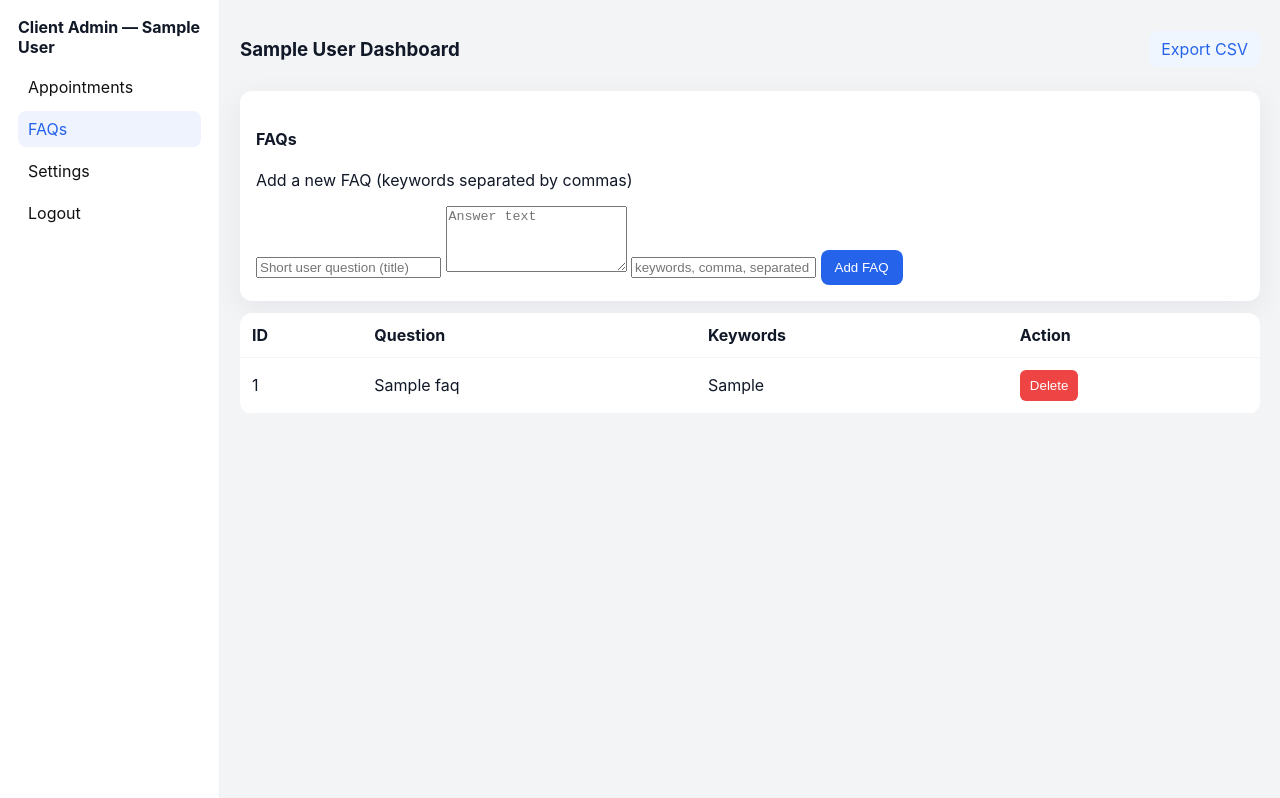
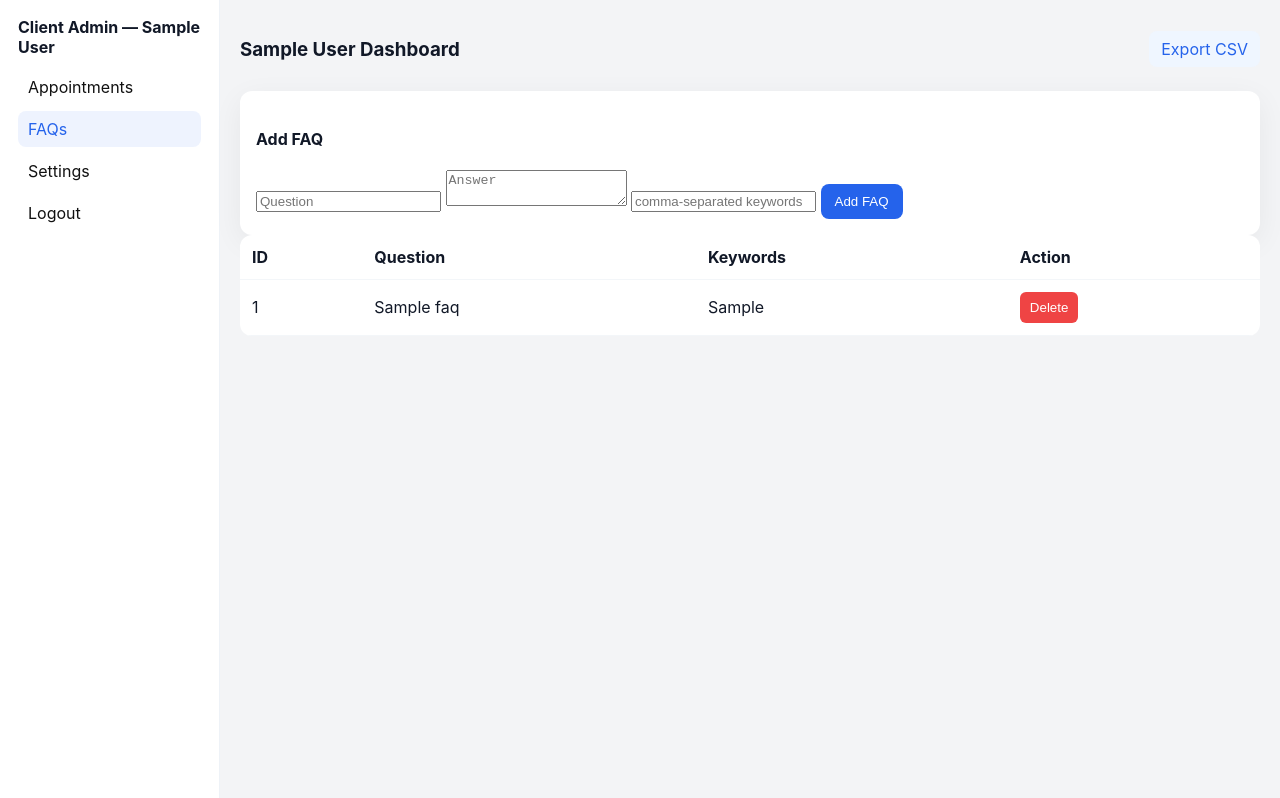
Before and after one commit to sath544/ai-receptionist, a Flask app: page /admin/faqs in a window 1280 px wide. Shown: the part 1-799 px from the top of the page. Run offline with Flask 3, Linux system fonts and the light colour scheme; the visitor is signed in with stand-in values (Sample User, id 1); tables that the repository leaves empty hold one stand-in row (Sample ...).

Commit message:
Update client_admin.html

```diff
--- a/templates/client_admin.html
+++ b/templates/client_admin.html
@@ -1,9 +1,9 @@
+<!-- templates/client_admin.html -->
 <!doctype html>
-<html lang="en">
+<html>
 <head>
   <meta charset="utf-8" />
-  <title>{{ session.client_name }} — Client Admin</title>
-  <meta name="viewport" content="width=device-width,initial-scale=1" />
+  <title>Client Admin</title>
   <link rel="stylesheet" href="/static/style.css" />
 </head>
 <body>
@@ -11,32 +11,27 @@
     <aside class="admin-sidebar">
       <div class="brand">Client Admin — {{ session.client_name }}</div>
       <nav>
-        <a href="/admin" class="{% if active=='appointments' %}active{% endif %}">Appointments</a>
-        <a href="/admin/faqs" class="{% if active=='faqs' %}active{% endif %}">FAQs</a>
-        <a href="/admin/settings" class="{% if active=='settings' %}active{% endif %}">Settings</a>
-        <a href="/admin/logout">Logout</a>
+        <a href="{{ url_for('admin_dashboard') }}" class="{% if active=='appointments' %}active{% endif %}">Appointments</a>
+        <a href="{{ url_for('admin_faqs') }}" class="{% if active=='faqs' %}active{% endif %}">FAQs</a>
+        <a href="{{ url_for('admin_settings') }}" class="{% if active=='settings' %}active{% endif %}">Settings</a>
+        <a href="{{ url_for('admin_logout') }}">Logout</a>
       </nav>
     </aside>
 
     <main class="admin-main">
       <header class="admin-top">
         <h3>{{ session.client_name }} Dashboard</h3>
-        <div>
-          <a class="btn" href="/admin/export">Export CSV</a>
-        </div>
+        <div><a class="btn" href="{{ url_for('admin_export') }}">Export CSV</a></div>
       </header>
 
       <section class="admin-content">
         {% if section == 'appointments' %}
           <form method="get" class="search-form">
-            <input name="q" placeholder="Search name or purpose" value="{{ q }}">
+            <input name="q" placeholder="Search" value="{{ q }}">
             <button class="btn">Search</button>
           </form>
-
           <table class="table">
-            <thead>
-              <tr><th>ID</th><th>Name</th><th>Date</th><th>Time</th><th>Purpose</th><th>Raw</th><th>Action</th></tr>
-            </thead>
+            <thead><tr><th>ID</th><th>Name</th><th>Date</th><th>Time</th><th>Purpose</th><th>Raw</th><th>Action</th></tr></thead>
             <tbody>
               {% for a in appts %}
               <tr>
@@ -45,9 +40,9 @@
                 <td>{{ a.date }}</td>
                 <td>{{ a.time }}</td>
                 <td>{{ a.purpose }}</td>
-                <td style="max-width:200px;white-space:nowrap;overflow:hidden;text-overflow:ellipsis">{{ a.raw_message }}</td>
+                <td>{{ a.raw_message }}</td>
                 <td>
-                  <form method="post" action="/admin/delete/{{ a.id }}" onsubmit="return confirm('Delete appointment?')">
+                  <form method="post" action="{{ url_for('admin_delete_appointment', appt_id=a.id) }}">
                     <button class="btn-danger">Delete</button>
                   </form>
                 </td>
@@ -58,17 +53,15 @@
 
         {% elif section == 'faqs' %}
           <div class="card">
-            <h4>FAQs</h4>
-            <p>Add a new FAQ (keywords separated by commas)</p>
-            <form method="post" action="/admin/faqs">
-              <input name="question" placeholder="Short user question (title)" required />
-              <textarea name="answer" placeholder="Answer text" rows="4" required></textarea>
-              <input name="keywords" placeholder="keywords, comma, separated" />
+            <h4>Add FAQ</h4>
+            <form method="post">
+              <input name="question" placeholder="Question" required />
+              <textarea name="answer" placeholder="Answer" required></textarea>
+              <input name="keywords" placeholder="comma-separated keywords" />
               <button class="btn-primary" type="submit">Add FAQ</button>
             </form>
           </div>
 
-          <div style="margin-top:12px;">
           <table class="table">
             <thead><tr><th>ID</th><th>Question</th><th>Keywords</th><th>Action</th></tr></thead>
             <tbody>
@@ -78,7 +71,7 @@
                 <td>{{ f.question }}</td>
                 <td>{{ f.keywords }}</td>
                 <td>
-                    <form method="post" action="/admin/faqs/delete/{{ f.id }}" onsubmit="return confirm('Delete FAQ?')">
+                  <form method="post" action="{{ url_for('admin_faq_delete', faq_id=f.id) }}">
                     <button class="btn-danger">Delete</button>
                   </form>
                 </td>
@@ -86,30 +79,26 @@
               {% endfor %}
             </tbody>
           </table>
-          </div>
 
         {% elif section == 'settings' %}
           <div class="card">
-            <h4>Branding & Admin</h4>
+            <h4>Settings</h4>
             {% if msg %}<div class="alert">{{ msg }}</div>{% endif %}
-            <form method="post" action="/admin/settings">
+            <form method="post">
               <label>Business name</label>
               <input name="name" value="{{ client.name }}" required />
               <label>Logo URL</label>
               <input name="logo" value="{{ client.logo or '' }}" />
-              <label>Primary color (hex)</label>
+              <label>Primary color</label>
               <input name="color" value="{{ client.color or '#2563eb' }}" />
-              <hr/>
-              <h4>Admin password (leave blank to keep)</h4>
-              <input name="password" type="password" placeholder="New admin password" />
+              <label>Admin password (leave blank to keep)</label>
+              <input name="password" type="password" />
               <button class="btn-primary" type="submit">Save settings</button>
             </form>
           </div>
-
-          <div style="margin-top:12px;" class="card">
-            <h4>Embed code for this client</h4>
-            <p>Copy & paste to client's site:</p>
-            <code id="embedCode">&lt;script src="{{ base_url }}/static/widget.js?client={{ client.slug }}&color={{ client.color | urlencode }}&logo={{ client.logo | urlencode }}&async&gt;&lt;/script&gt;</code>
+          <div class="card">
+            <h4>Embed code</h4>
+            <code>&lt;script src="{{ base_url }}/static/widget.js" data-client="{{ client.slug }}"&gt;&lt;/script&gt;</code>
           </div>
         {% endif %}
       </section>
```
Lines whose indentation alone changed are shown as unchanged.
